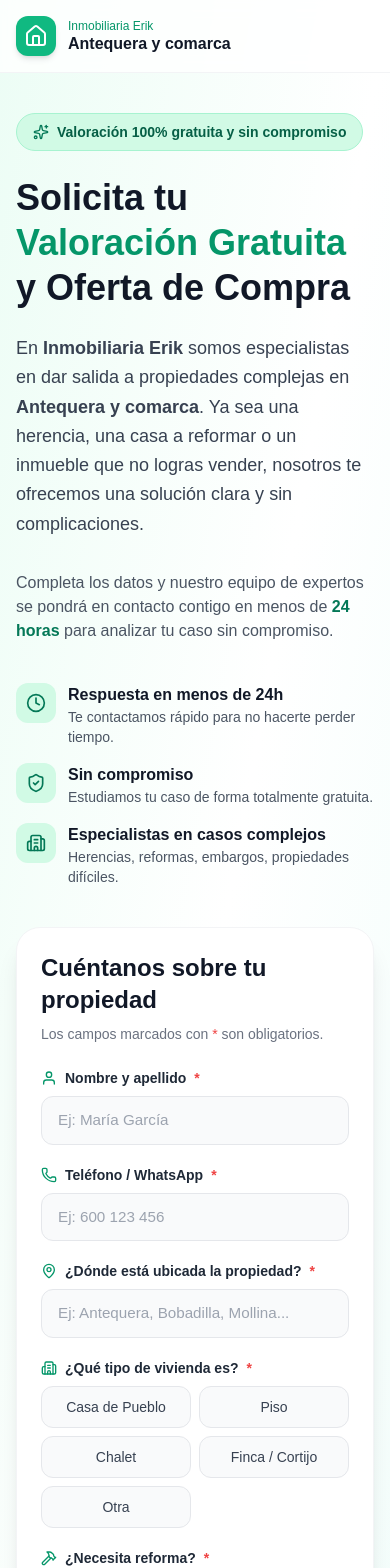
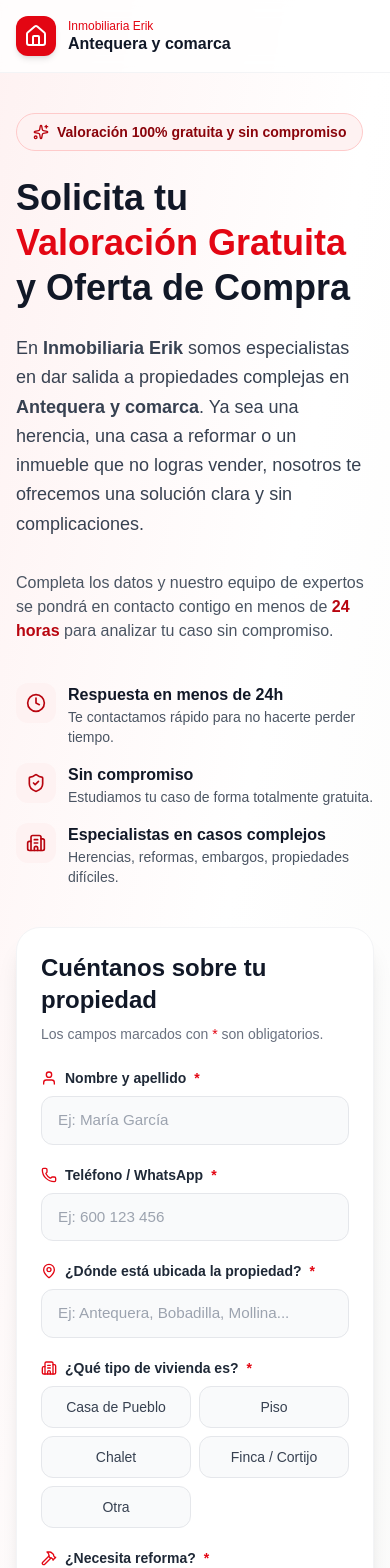
Before and after one commit to Borinken/VendoYa, a Next.js app: page /inmobiliaria-erik in a window 390 px wide. Shown: the top 1568 px of the page. Built offline with nearby package versions, Linux system fonts and the light colour scheme.

Commit message:
style: aplicar paleta roja del logo de Inmobiliaria Erik

```diff
--- a/app/inmobiliaria-erik/page.tsx
+++ b/app/inmobiliaria-erik/page.tsx
@@ -95,15 +95,15 @@ export default function InmobiliariaErikLanding() {
   }
 
   return (
-    <div className="min-h-screen bg-gradient-to-br from-emerald-50 via-white to-teal-50">
+    <div className="min-h-screen bg-gradient-to-br from-red-50 via-white to-stone-50">
       {/* Header */}
       <header className="bg-white/80 backdrop-blur sticky top-0 z-30 border-b border-gray-100">
         <div className="max-w-6xl mx-auto px-4 sm:px-6 py-4 flex items-center gap-3">
-          <div className="w-10 h-10 bg-emerald-500 rounded-xl flex items-center justify-center shadow-md">
+          <div className="w-10 h-10 bg-[#E30613] rounded-xl flex items-center justify-center shadow-md">
             <Home className="w-6 h-6 text-white" />
           </div>
           <div className="leading-tight">
-            <p className="text-xs text-emerald-600 font-medium">
+            <p className="text-xs text-[#E30613] font-medium">
               Inmobiliaria Erik
             </p>
             <p className="font-bold text-gray-900">Antequera y comarca</p>
@@ -114,16 +114,16 @@ export default function InmobiliariaErikLanding() {
       <div className="max-w-6xl mx-auto px-4 sm:px-6 py-10 lg:py-16 grid lg:grid-cols-2 gap-10 lg:gap-16 items-start">
         {/* Hero / info */}
         <div>
-          <div className="inline-flex items-center gap-2 px-4 py-2 bg-emerald-100 border border-emerald-200 rounded-full mb-6">
-            <Sparkles className="w-4 h-4 text-emerald-700" />
-            <span className="text-sm font-semibold text-emerald-800">
+          <div className="inline-flex items-center gap-2 px-4 py-2 bg-red-50 border border-red-200 rounded-full mb-6">
+            <Sparkles className="w-4 h-4 text-[#b8050f]" />
+            <span className="text-sm font-semibold text-[#8a040b]">
               Valoración 100% gratuita y sin compromiso
             </span>
           </div>
 
           <h1 className="text-4xl md:text-5xl font-bold text-gray-900 leading-tight mb-6">
             Solicita tu{' '}
-            <span className="text-emerald-600">Valoración Gratuita</span>
+            <span className="text-[#E30613]">Valoración Gratuita</span>
             <br />y Oferta de Compra
           </h1>
 
@@ -138,7 +138,7 @@ export default function InmobiliariaErikLanding() {
           <p className="text-gray-600 mb-10">
             Completa los datos y nuestro equipo de expertos se pondrá en
             contacto contigo en menos de{' '}
-            <strong className="text-emerald-700">24 horas</strong> para analizar
+            <strong className="text-[#b8050f]">24 horas</strong> para analizar
             tu caso sin compromiso.
           </p>
 
@@ -167,7 +167,7 @@ export default function InmobiliariaErikLanding() {
             Cuéntanos sobre tu propiedad
           </h2>
           <p className="text-sm text-gray-500 mb-6">
-            Los campos marcados con <span className="text-red-500">*</span> son
+            Los campos marcados con <span className="text-[#E30613]">*</span> son
             obligatorios.
           </p>
 
@@ -263,7 +263,7 @@ export default function InmobiliariaErikLanding() {
             </Field>
 
             {error && (
-              <div className="p-3 bg-red-50 border border-red-200 rounded-lg text-sm text-red-700">
+              <div className="p-3 bg-amber-50 border border-amber-200 rounded-lg text-sm text-amber-800">
                 {error}
               </div>
             )}
@@ -271,7 +271,7 @@ export default function InmobiliariaErikLanding() {
             <button
               type="submit"
               disabled={loading}
-              className="w-full flex items-center justify-center gap-2 py-4 bg-emerald-500 text-white rounded-xl font-semibold text-lg hover:bg-emerald-600 disabled:opacity-60 disabled:cursor-not-allowed transition shadow-lg shadow-emerald-500/20"
+              className="w-full flex items-center justify-center gap-2 py-4 bg-[#E30613] text-white rounded-xl font-semibold text-lg hover:bg-[#b8050f] disabled:opacity-60 disabled:cursor-not-allowed transition shadow-lg shadow-[#E30613]/20"
             >
               {loading ? (
                 <>
@@ -308,9 +308,9 @@ export default function InmobiliariaErikLanding() {
         }
         .form-input:focus {
           outline: none;
-          border-color: #10b981;
+          border-color: #E30613;
           background: white;
-          box-shadow: 0 0 0 3px rgba(16, 185, 129, 0.15);
+          box-shadow: 0 0 0 3px rgba(227, 6, 19, 0.15);
         }
       `}</style>
     </div>
@@ -328,7 +328,7 @@ function Feature({
 }) {
   return (
     <div className="flex items-start gap-3">
-      <div className="w-10 h-10 rounded-xl bg-emerald-100 text-emerald-700 flex items-center justify-center flex-shrink-0">
+      <div className="w-10 h-10 rounded-xl bg-red-50 text-[#b8050f] flex items-center justify-center flex-shrink-0">
         {icon}
       </div>
       <div>
@@ -353,9 +353,9 @@ function Field({
   return (
     <div>
       <label className="flex items-center gap-2 text-sm font-semibold text-gray-800 mb-2">
-        {icon && <span className="text-emerald-600">{icon}</span>}
+        {icon && <span className="text-[#E30613]">{icon}</span>}
         {label}
-        {required && <span className="text-red-500">*</span>}
+        {required && <span className="text-[#E30613]">*</span>}
       </label>
       {children}
     </div>
@@ -377,8 +377,8 @@ function Pill({
       onClick={onClick}
       className={`px-4 py-2.5 rounded-xl text-sm font-medium border transition ${
         selected
-          ? 'bg-emerald-500 text-white border-emerald-500 shadow-md shadow-emerald-500/20'
-          : 'bg-gray-50 text-gray-700 border-gray-200 hover:border-emerald-300 hover:bg-white'
+          ? 'bg-[#E30613] text-white border-[#E30613] shadow-md shadow-[#E30613]/20'
+          : 'bg-gray-50 text-gray-700 border-gray-200 hover:border-red-300 hover:bg-white'
       }`}
     >
       {label}
@@ -425,9 +425,9 @@ function SuccessScreen({ nombre }: { nombre: string }) {
   };
 
   return (
-    <div className="min-h-screen bg-gradient-to-br from-emerald-50 via-white to-teal-50 flex items-center justify-center px-4">
-      <div className="max-w-lg w-full bg-white rounded-3xl shadow-xl p-10 text-center border border-emerald-100">
-        <div className="w-20 h-20 bg-emerald-500 rounded-full flex items-center justify-center mx-auto mb-6 shadow-lg">
+    <div className="min-h-screen bg-gradient-to-br from-red-50 via-white to-stone-50 flex items-center justify-center px-4">
+      <div className="max-w-lg w-full bg-white rounded-3xl shadow-xl p-10 text-center border border-red-100">
+        <div className="w-20 h-20 bg-[#E30613] rounded-full flex items-center justify-center mx-auto mb-6 shadow-lg">
           <CheckCircle2 className="w-12 h-12 text-white" />
         </div>
         <h1 className="text-3xl font-bold text-gray-900 mb-3">
@@ -444,12 +444,12 @@ function SuccessScreen({ nombre }: { nombre: string }) {
           <button
             type="button"
             onClick={handleClose}
-            className="inline-flex items-center gap-2 px-6 py-3 bg-emerald-500 text-white rounded-xl hover:bg-emerald-600 transition font-semibold"
+            className="inline-flex items-center gap-2 px-6 py-3 bg-[#E30613] text-white rounded-xl hover:bg-[#b8050f] transition font-semibold"
           >
             Cerrar ventana
           </button>
         ) : (
-          <div className="inline-flex items-center gap-2 px-6 py-3 bg-emerald-50 text-emerald-800 rounded-xl font-semibold border border-emerald-200">
+          <div className="inline-flex items-center gap-2 px-6 py-3 bg-red-50 text-[#8a040b] rounded-xl font-semibold border border-red-200">
             Ya puedes cerrar esta pestaña ✕
           </div>
         )}
```
